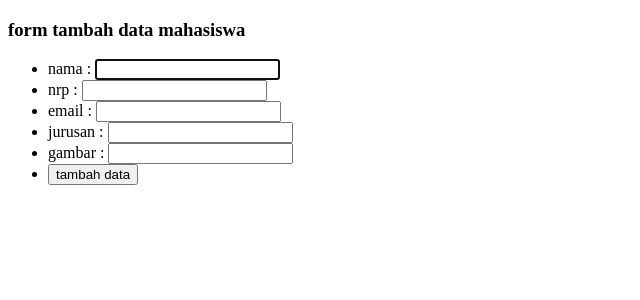
After one commit to DanekZ/pw2020_216151024, a PHP site: page /tambahdata.php in a window 1280 px wide. The commit adds this page. Shown: the top 300 px of the page, without its empty margins (0-640 px from the left). Run offline with PHP 8.4, Linux system fonts and the light colour scheme.

Commit message:
menambahkan fitur insert data

```diff
--- a/kuliah/pertemuan10/functions.php
+++ b/kuliah/pertemuan10/functions.php
@@ -24,4 +24,22 @@ function query($query){
 }
 
 
+function tambah($data){
+   $conn = koneksi();
+   $nama = htmlspecialchars($data['nama']) ;
+   $email = htmlspecialchars($data['email']) ;
+   $nrp = htmlspecialchars($data['nrp']) ;
+   $jurusan = htmlspecialchars($data['jurusan']) ;
+   $gambar = htmlspecialchars($data['gambar']) ;
+
+   $query = "INSERT INTO mahasiswa
+            VALUES
+            (null,'$nama','$nrp','$email','$jurusan','$gambar')
+            ";
+
+   mysqli_query($conn,$query);
+   echo mysqli_error($conn);
+   return mysqli_affected_rows($conn);
+}
+
 ?>
--- a/kuliah/pertemuan10/latihan3.php
+++ b/kuliah/pertemuan10/latihan3.php
@@ -19,6 +19,8 @@ $mahasiswa = query("SELECT * FROM mahasiswa");
 </head>
 
 <body>
+   <a href="tambahdata.php">Tambah Data</a>
+   <br>
    <table border="1" cellspacing="0" cellpadding="10">
       <tr>
          <th>#</th>
--- /dev/null
+++ b/kuliah/pertemuan10/tambahdata.php
@@ -0,0 +1,69 @@
+<?php
+require 'functions.php';
+
+// cek apakah tombol tambah data sudah diklik
+if(isset($_POST['tambah'])){
+   if(tambah($_POST) > 0){
+      echo "<script>
+            alert('data anda berhasil ditambahkan!')
+            document.location.href = 'latihan3.php';
+            </script>";
+   } else {
+      echo "data anda gagal terkirim";
+   }
+}
+
+?>
+
+<!DOCTYPE html>
+<html lang="en">
+
+<head>
+   <meta charset="UTF-8">
+   <meta http-equiv="X-UA-Compatible" content="IE=edge">
+   <meta name="viewport" content="width=device-width, initial-scale=1.0">
+   <title>tambah data</title>
+</head>
+
+<body>
+   <h3>form tambah data mahasiswa</h3>
+   <form action="" method="POST">
+      <ul>
+         <li>
+            <label>
+               nama :
+               <input type="text" name="nama" autofocus>
+            </label>
+         </li>
+         <li>
+            <label>
+               nrp :
+               <input type="text" name="nrp">
+            </label>
+         </li>
+         <li>
+            <label>
+               email :
+               <input type="text" name="email">
+            </label>
+         </li>
+         <li>
+            <label>
+               jurusan :
+               <input type="text" name="jurusan">
+            </label>
+         </li>
+         <li>
+            <label>
+               gambar :
+               <input type="text" name="gambar">
+            </label>
+         </li>
+         <li>
+            <button type="submit" name="tambah">tambah data</button>
+         </li>
+      </ul>
+   </form>
+</body>
+
+</html>
```
